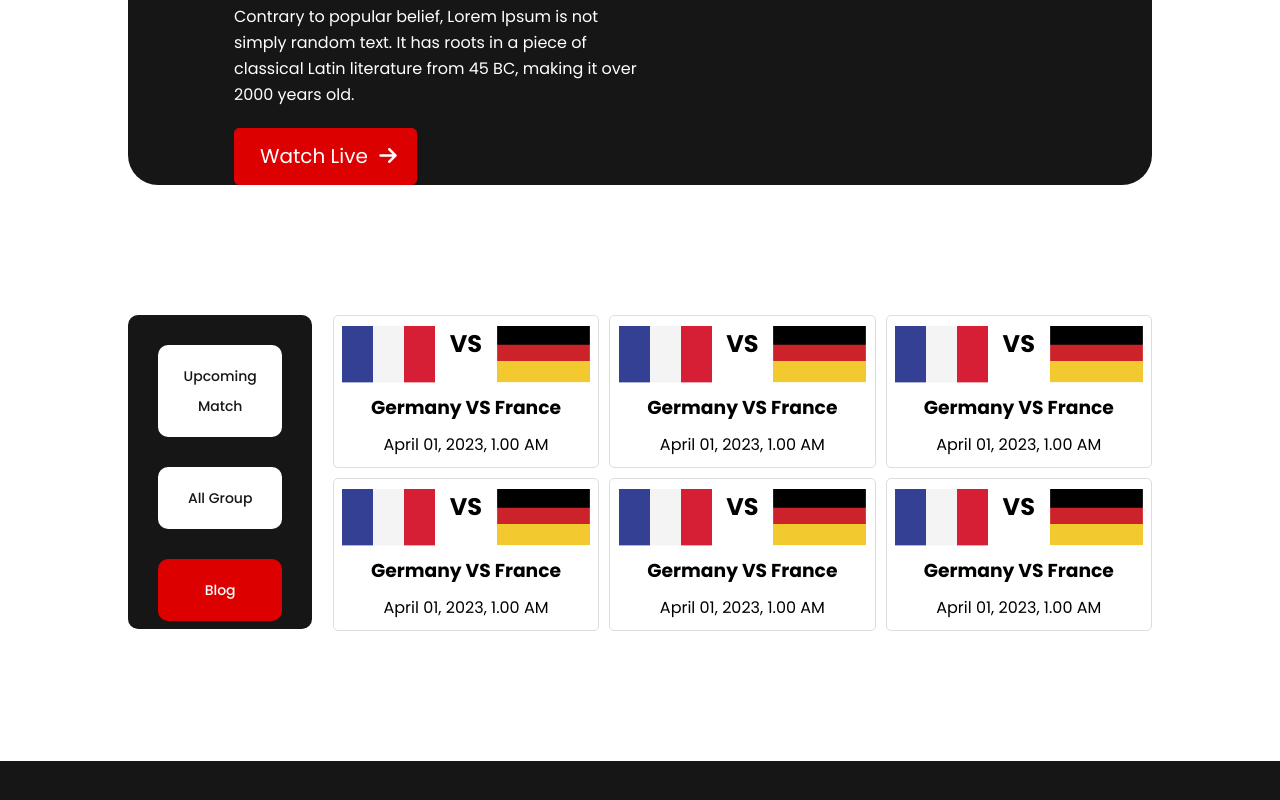
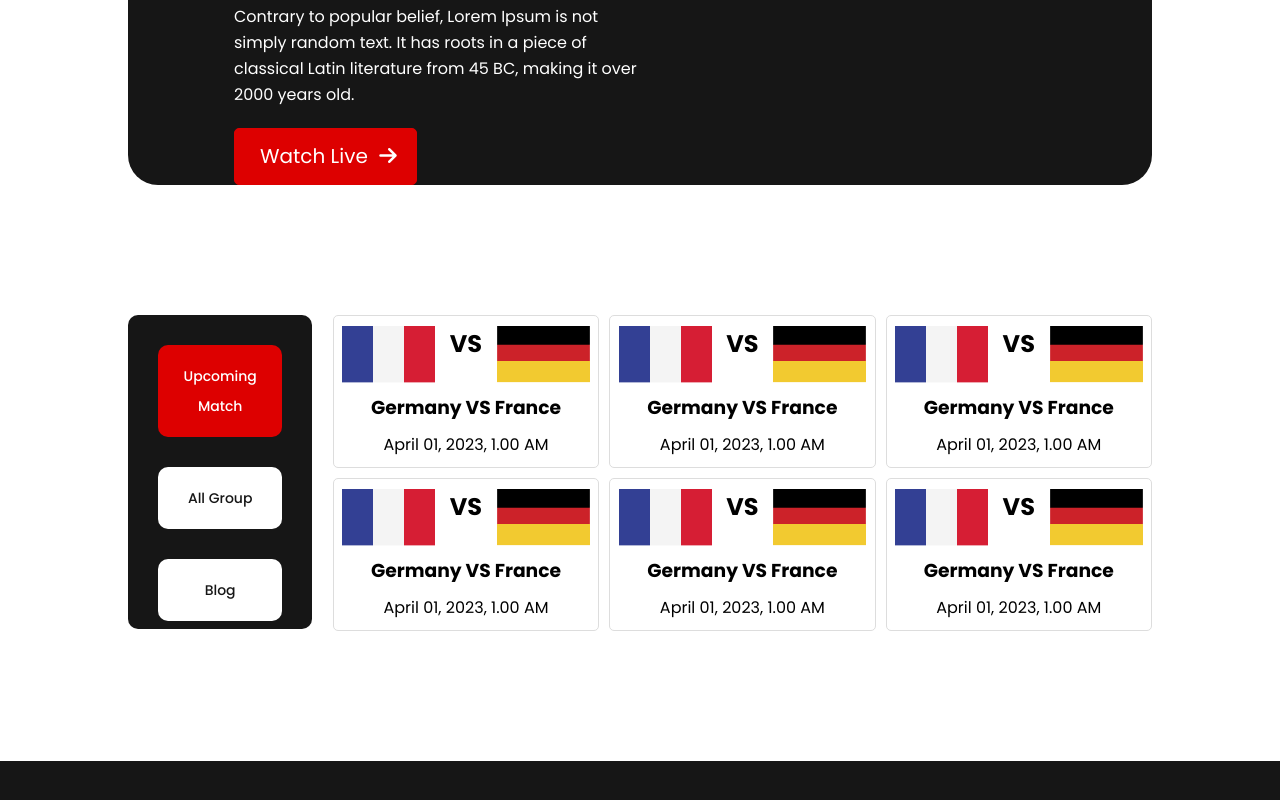
Before and after one commit to Amit7366/world-cup, a plain HTML site: page upcoming-match.html in a window 1280 px wide. Shown: the part 484-1284 px from the top of the page. Drawn offline with Linux system fonts and the light colour scheme.

Commit message:
version 2.0

```diff
--- a/upcoming-match.html
+++ b/upcoming-match.html
@@ -37,9 +37,9 @@
       <section class="container flex-box filter-section">
         <!-- sidebar -->
         <aside class="col-20 aside-bar">
-          <a href="index.html" class="filter-button">Upcoming Match</a>
+          <a href="index.html" class="filter-button active">Upcoming Match</a>
           <a href="index.html" class="filter-button">All Group</a>
-          <a href="index.html" class="filter-button active">Blog</a>
+          <a href="index.html" class="filter-button">Blog</a>
         </aside>
         <!-- sidebar -->
         <!-- transfers area -->
```
